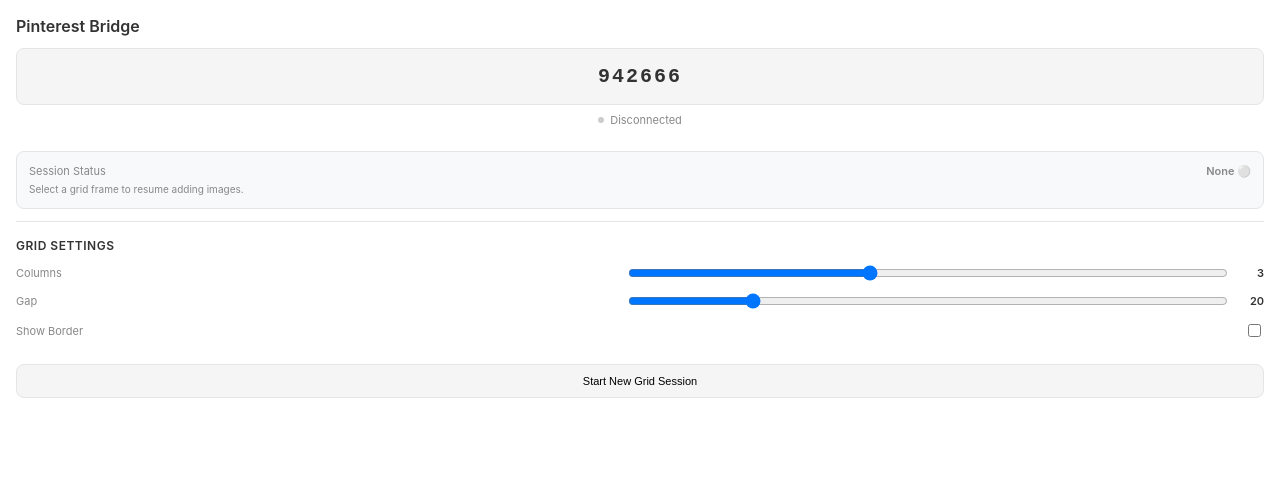
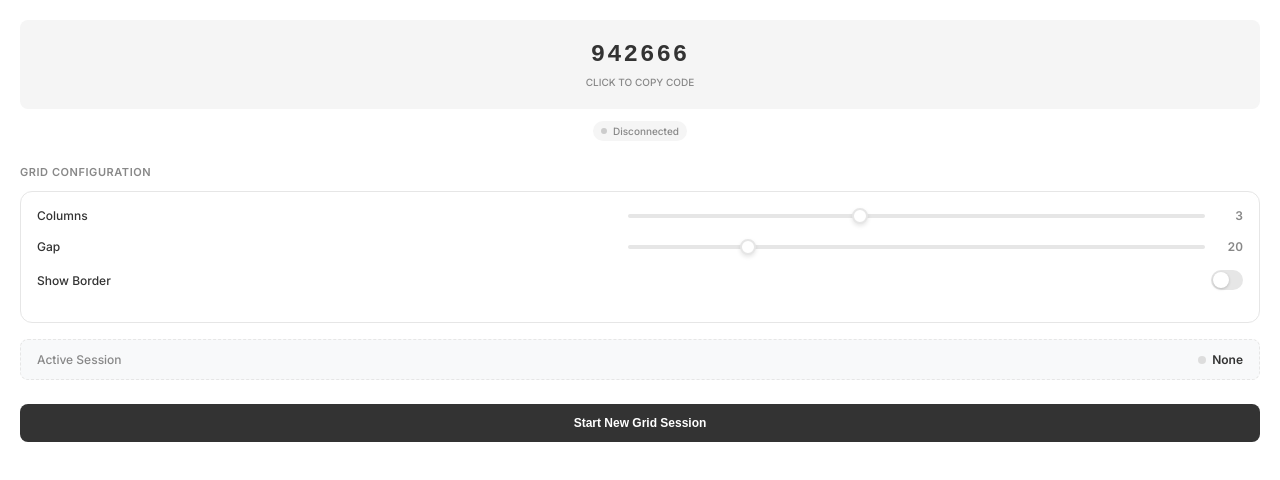
Before and after one commit to ismailiqbal/pinterest-figma-bridge-, a browser extension: page figma-plugin/ui.html in a window 1280 px wide. Drawn offline with Linux system fonts and the light colour scheme.

Commit message:
UI Redesign: Clean, modern aesthetics using Inter font and Figma design system guidelines - Improved hierarchy, spacing, and component styling - Better visual feedback for connection status

```diff
--- a/figma-plugin/ui.html
+++ b/figma-plugin/ui.html
@@ -2,161 +2,325 @@
 <html>
 <head>
   <style>
+    @import url('https://fonts.googleapis.com/css2?family=Inter:wght@400;500;600&display=swap');
+
     :root {
-      --primary: #000000;
-      --accent: #00C853;
       --bg: #FFFFFF;
-      --bg-secondary: #F5F5F5;
+      --bg-hover: #F5F5F5;
       --text: #333333;
       --text-muted: #888888;
-      --border: #E5E5E5;
+      --border: #E6E6E6;
+      --primary: #18A0FB; /* Figma Blue */
+      --primary-hover: #0D8CE0;
+      --success: #1BC47D;
+      --error: #F24822;
       --radius: 8px;
+      --radius-lg: 12px;
     }
 
     body {
-      font-family: 'Inter', -apple-system, BlinkMacSystemFont, sans-serif;
-      padding: 16px;
+      font-family: 'Inter', sans-serif;
+      padding: 20px;
       color: var(--text);
       margin: 0;
       background: var(--bg);
+      -webkit-font-smoothing: antialiased;
     }
 
-    h2 { font-size: 16px; font-weight: 600; margin: 0 0 12px 0; }
-    h3 { font-size: 12px; font-weight: 600; margin: 0 0 12px 0; text-transform: uppercase; letter-spacing: 0.5px; }
-    p { font-size: 11px; color: var(--text-muted); line-height: 1.4; }
+    /* Typography */
+    h2 {
+      font-size: 14px;
+      font-weight: 600;
+      margin: 0 0 16px 0;
+      color: var(--text);
+      letter-spacing: -0.01em;
+    }
 
-    .section { margin-bottom: 24px; }
+    h3 {
+      font-size: 11px;
+      font-weight: 600;
+      text-transform: uppercase;
+      color: var(--text-muted);
+      letter-spacing: 0.05em;
+      margin: 24px 0 12px 0;
+    }
 
-    .code-box {
-      background: var(--bg-secondary);
+    /* Cards */
+    .card {
+      background: var(--bg);
       border: 1px solid var(--border);
+      border-radius: var(--radius-lg);
+      padding: 16px;
+      margin-bottom: 16px;
+      transition: border-color 0.2s;
+    }
+
+    /* Code Display */
+    .code-container {
+      position: relative;
+      background: var(--bg-hover);
       border-radius: var(--radius);
-      padding: 16px;
-      font-family: 'Courier New', monospace;
-      font-size: 20px;
-      letter-spacing: 2px;
-      font-weight: 700;
+      padding: 20px;
       text-align: center;
       cursor: pointer;
+      border: 1px solid transparent;
       transition: all 0.2s;
     }
-    .code-box:active { transform: scale(0.98); }
+    .code-container:hover {
+      border-color: var(--border);
+      background: #F0F0F0;
+    }
+    .code-container:active {
+      transform: scale(0.99);
+    }
 
-    .status-badge {
-      display: flex;
-      align-items: center;
-      justify-content: center;
-      gap: 6px;
-      font-size: 11px;
+    .code-val {
+      font-family: 'SF Mono', 'Roboto Mono', monospace;
+      font-size: 24px;
+      font-weight: 600;
+      color: var(--text);
+      letter-spacing: 2px;
+    }
+
+    .code-label {
+      font-size: 10px;
       color: var(--text-muted);
       margin-top: 8px;
+      font-weight: 500;
     }
-    .dot { width: 6px; height: 6px; border-radius: 50%; background: #ccc; }
-    .dot.connected { background: var(--accent); box-shadow: 0 0 4px var(--accent); }
 
-    .control-group {
+    /* Status Dot */
+    .status-badge {
+      display: inline-flex;
+      align-items: center;
+      gap: 6px;
+      padding: 4px 8px;
+      background: #F5F5F5;
+      border-radius: 100px;
+      font-size: 10px;
+      font-weight: 500;
+      color: var(--text-muted);
+      margin-top: 12px;
+    }
+    .dot {
+      width: 6px;
+      height: 6px;
+      border-radius: 50%;
+      background: #ccc;
+      transition: background 0.3s;
+    }
+    .dot.connected {
+      background: var(--success);
+      box-shadow: 0 0 0 2px rgba(27, 196, 125, 0.2);
+    }
+
+    /* Controls */
+    .control-row {
       display: flex;
       align-items: center;
       justify-content: space-between;
-      margin-bottom: 12px;
+      margin-bottom: 16px;
+      gap: 12px;
     }
-    .label { font-size: 11px; color: var(--text-muted); flex: 1; }
-    .value { font-size: 11px; font-weight: 600; min-width: 24px; text-align: right; }
+    .control-row:last-child { margin-bottom: 0; }
 
-    input[type="range"] { flex: 1; margin: 0 12px; }
-    input[type="color"] {
-      width: 40px; height: 24px;
-      border: 1px solid var(--border);
-      border-radius: 4px;
-      cursor: pointer;
-      padding: 0;
+    .label { font-size: 12px; font-weight: 500; color: var(--text); flex: 1; }
+    .value {
+      font-size: 12px;
+      font-weight: 600;
+      color: var(--text-muted);
+      min-width: 24px;
+      text-align: right;
+      font-variant-numeric: tabular-nums;
     }
 
-    .btn {
+    /* Custom Inputs */
+    input[type="range"] {
+      flex: 1;
+      -webkit-appearance: none;
+      height: 4px;
+      background: var(--border);
+      border-radius: 2px;
+      outline: none;
+    }
+    input[type="range"]::-webkit-slider-thumb {
+      -webkit-appearance: none;
+      width: 16px;
+      height: 16px;
+      border-radius: 50%;
+      background: white;
+      border: 2px solid var(--border);
+      cursor: pointer;
+      box-shadow: 0 2px 4px rgba(0,0,0,0.1);
+      transition: all 0.2s;
+    }
+    input[type="range"]::-webkit-slider-thumb:hover {
+      border-color: var(--primary);
+      transform: scale(1.1);
+    }
+
+    /* Switch */
+    .switch {
+      position: relative;
+      display: inline-block;
+      width: 32px;
+      height: 20px;
+    }
+    .switch input { opacity: 0; width: 0; height: 0; }
+    .slider {
+      position: absolute;
+      cursor: pointer;
+      top: 0; left: 0; right: 0; bottom: 0;
+      background-color: var(--border);
+      transition: .3s;
+      border-radius: 20px;
+    }
+    .slider:before {
+      position: absolute;
+      content: "";
+      height: 16px;
+      width: 16px;
+      left: 2px;
+      bottom: 2px;
+      background-color: white;
+      transition: .3s;
+      border-radius: 50%;
+      box-shadow: 0 1px 3px rgba(0,0,0,0.2);
+    }
+    input:checked + .slider { background-color: var(--primary); }
+    input:checked + .slider:before { transform: translateX(12px); }
+
+    /* Color Input */
+    input[type="color"] {
+      -webkit-appearance: none;
+      border: 1px solid var(--border);
+      width: 24px;
+      height: 24px;
+      border-radius: 50%;
+      padding: 0;
+      overflow: hidden;
+      cursor: pointer;
+    }
+    input[type="color"]::-webkit-color-swatch-wrapper { padding: 0; }
+    input[type="color"]::-webkit-color-swatch { border: none; }
+
+    /* Primary Button */
+    .btn-primary {
       width: 100%;
-      padding: 10px;
-      border: 1px solid var(--border);
-      background: var(--bg-secondary);
+      background: var(--text);
+      color: white;
+      border: none;
+      padding: 12px;
       border-radius: var(--radius);
-      font-size: 11px;
-      font-weight: 500;
+      font-size: 12px;
+      font-weight: 600;
       cursor: pointer;
-      transition: background 0.2s;
+      transition: all 0.2s;
+      margin-top: 24px;
     }
-    .btn:hover { background: #EBEBEB; }
+    .btn-primary:hover {
+      background: black;
+      transform: translateY(-1px);
+    }
+    .btn-primary:active {
+      transform: translateY(0);
+    }
+
+    /* Session Status */
+    .session-info {
+      display: flex;
+      align-items: center;
+      justify-content: space-between;
+      padding: 12px 16px;
+      background: #F8F9FA;
+      border-radius: var(--radius);
+      border: 1px dashed var(--border);
+      margin-top: 16px;
+    }
+    .status-dot {
+      width: 8px;
+      height: 8px;
+      border-radius: 50%;
+      display: inline-block;
+      margin-right: 6px;
+    }
 
     #borderSettings {
-      padding-top: 12px;
-      margin-top: 12px;
+      margin-top: 16px;
+      padding-top: 16px;
       border-top: 1px solid var(--border);
       display: none;
     }
 
-    .session-card {
-      background: #F8F9FA;
-      border: 1px solid var(--border);
-      border-radius: var(--radius);
-      padding: 12px;
-      margin-bottom: 12px;
+    /* Animations */
+    @keyframes pulse {
+      0% { transform: scale(0.95); opacity: 0.5; }
+      100% { transform: scale(1.05); opacity: 0.8; }
     }
-    .session-status { font-weight: 600; font-size: 11px; }
-    .status-active { color: var(--accent); }
-    .status-none { color: var(--text-muted); }
+    .receiving { animation: pulse 0.5s infinite alternate; }
   </style>
 </head>
 <body>
 
-  <div class="section">
-    <h2>Pinterest Bridge</h2>
-    <div class="code-box" id="codeDisplay">...</div>
+  <!-- Pairing Section -->
+  <div style="text-align: center; margin-bottom: 24px;">
+    <div class="code-container" id="codeDisplay">
+      <div class="code-val" id="codeText">...</div>
+      <div class="code-label">CLICK TO COPY CODE</div>
+    </div>
+
     <div class="status-badge">
       <span class="dot" id="statusDot"></span>
       <span id="statusText">Connecting...</span>
     </div>
   </div>
 
-  <div class="session-card">
-    <div style="display:flex; justify-content:space-between; align-items:center;">
-      <span class="label">Session Status</span>
-      <span id="sessionStatus" class="session-status status-none">None ⚪</span>
-    </div>
-    <p style="margin:4px 0 0 0; font-size:10px;">Select a grid frame to resume adding images.</p>
-  </div>
-
-  <div class="section" style="border-top: 1px solid var(--border); padding-top: 16px;">
-    <h3>Grid Settings</h3>
-
-    <div class="control-group">
+  <!-- Config Section -->
+  <h3>Grid Configuration</h3>
+  <div class="card">
+    <div class="control-row">
       <span class="label">Columns</span>
       <input type="range" id="colsRange" min="1" max="6" value="3">
       <span class="value" id="colsVal">3</span>
     </div>
 
-    <div class="control-group">
+    <div class="control-row">
       <span class="label">Gap</span>
       <input type="range" id="gapRange" min="0" max="100" value="20">
       <span class="value" id="gapVal">20</span>
     </div>
 
-    <div class="control-group">
+    <div class="control-row">
       <span class="label">Show Border</span>
-      <input type="checkbox" id="borderToggle">
+      <label class="switch">
+        <input type="checkbox" id="borderToggle">
+        <span class="slider"></span>
+      </label>
     </div>
 
     <div id="borderSettings">
-      <div class="control-group">
-        <span class="label">Width</span>
+      <div class="control-row">
+        <span class="label">Border Width</span>
         <input type="range" id="borderWRange" min="1" max="20" value="2">
         <span class="value" id="borderWVal">2</span>
       </div>
-      <div class="control-group">
-        <span class="label">Color</span>
+      <div class="control-row" style="margin-top: 12px;">
+        <span class="label">Border Color</span>
         <input type="color" id="borderColor" value="#000000">
       </div>
     </div>
   </div>
 
-  <button class="btn" id="newSessionBtn">Start New Grid Session</button>
+  <!-- Session Status -->
+  <div class="session-info">
+    <span class="label" style="color:var(--text-muted)">Active Session</span>
+    <div style="display:flex; align-items:center;">
+      <span id="sessionStatusDot" class="status-dot" style="background:#ddd;"></span>
+      <span id="sessionStatus" style="font-size:12px; font-weight:600;">None</span>
+    </div>
+  </div>
+
+  <button class="btn-primary" id="newSessionBtn">Start New Grid Session</button>
 
   <script>
     var SERVER_URL = 'wss://pinterest-figma-bridge.onrender.com';
@@ -166,9 +330,12 @@
 
     // UI Elements
     var codeDisplay = document.getElementById('codeDisplay');
+    var codeText = document.getElementById('codeText');
     var statusDot = document.getElementById('statusDot');
     var statusText = document.getElementById('statusText');
     var sessionStatus = document.getElementById('sessionStatus');
+    var sessionStatusDot = document.getElementById('sessionStatusDot');
+
     var colsRange = document.getElementById('colsRange');
     var colsVal = document.getElementById('colsVal');
     var gapRange = document.getElementById('gapRange');
@@ -180,9 +347,9 @@
     var borderColor = document.getElementById('borderColor');
     var newSessionBtn = document.getElementById('newSessionBtn');
 
-    codeDisplay.textContent = ROOM_ID;
+    codeText.textContent = ROOM_ID;
 
-    // Copy code on click
+    // Copy code interaction
     codeDisplay.onclick = function() {
       var ta = document.createElement('textarea');
       ta.value = ROOM_ID;
@@ -190,15 +357,22 @@
       ta.select();
       document.execCommand('copy');
       document.body.removeChild(ta);
-      codeDisplay.textContent = 'COPIED';
-      setTimeout(function() { codeDisplay.textContent = ROOM_ID; }, 1000);
+
+      var original = codeText.textContent;
+      codeText.textContent = 'COPIED!';
+      codeDisplay.style.borderColor = 'var(--success)';
+
+      setTimeout(function() {
+        codeText.textContent = ROOM_ID;
+        codeDisplay.style.borderColor = 'transparent';
+      }, 1500);
     };
 
     // Settings update
     function updateSettings() {
       colsVal.textContent = colsRange.value;
-      gapVal.textContent = gapRange.value;
-      borderWVal.textContent = borderWRange.value;
+      gapVal.textContent = gapRange.value + 'px';
+      borderWVal.textContent = borderWRange.value + 'px';
       borderSettings.style.display = borderToggle.checked ? 'block' : 'none';
 
       parent.postMessage({ pluginMessage: {
@@ -237,16 +411,16 @@
 
       if (msg.type === 'session-status') {
         var isActive = msg.status === 'Active' || msg.status === 'Resumed';
-        sessionStatus.textContent = isActive ? 'Active ✅' : 'None ⚪';
-        sessionStatus.className = 'session-status ' + (isActive ? 'status-active' : 'status-none');
+        sessionStatus.textContent = isActive ? 'Active' : 'None';
+        sessionStatus.style.color = isActive ? 'var(--success)' : 'var(--text-muted)';
+        sessionStatusDot.style.background = isActive ? 'var(--success)' : '#ddd';
+        sessionStatusDot.style.boxShadow = isActive ? '0 0 0 2px rgba(27, 196, 125, 0.2)' : 'none';
       }
     };
 
     // WebSocket connection
     function connect() {
-      if (ws) {
-        ws.close();
-      }
+      if (ws) ws.close();
 
       statusText.textContent = 'Connecting...';
       statusDot.className = 'dot';
@@ -255,20 +429,22 @@
 
       ws.onopen = function() {
         statusDot.className = 'dot connected';
-        statusText.textContent = 'Connected';
+        statusText.textContent = 'Ready to pair';
+        statusText.style.color = 'var(--text)';
         ws.send(JSON.stringify({ type: 'join', roomId: ROOM_ID }));
       };
 
       ws.onclose = function() {
         statusDot.className = 'dot';
         statusText.textContent = 'Disconnected';
-        // Reconnect after 3 seconds
+        statusText.style.color = 'var(--text-muted)';
         clearTimeout(reconnectTimer);
         reconnectTimer = setTimeout(connect, 3000);
       };
 
       ws.onerror = function() {
-        statusText.textContent = 'Error';
+        statusText.textContent = 'Connection Error';
+        statusText.style.color = 'var(--error)';
       };
 
       ws.onmessage = function(event) {
@@ -280,7 +456,9 @@
           }
 
           if (data.type === 'new-image') {
-            statusText.textContent = 'Receiving...';
+            statusText.textContent = 'Receiving Image...';
+            statusText.style.color = 'var(--primary)';
+            statusDot.classList.add('receiving');
             handleImage(data);
           }
         } catch (e) {
@@ -318,11 +496,22 @@
           }
         }, '*');
 
-        statusText.textContent = 'Image Added';
-        setTimeout(function() { statusText.textContent = 'Connected'; }, 2000);
+        setTimeout(function() {
+          statusText.textContent = 'Image Added';
+          statusText.style.color = 'var(--success)';
+          statusDot.classList.remove('receiving');
+
+          setTimeout(function() {
+            statusText.textContent = 'Ready to pair';
+            statusText.style.color = 'var(--text)';
+          }, 2000);
+        }, 500);
+
       } catch (e) {
         console.log('Image error:', e);
         statusText.textContent = 'Error';
+        statusText.style.color = 'var(--error)';
+        statusDot.classList.remove('receiving');
       }
     }
 
```
